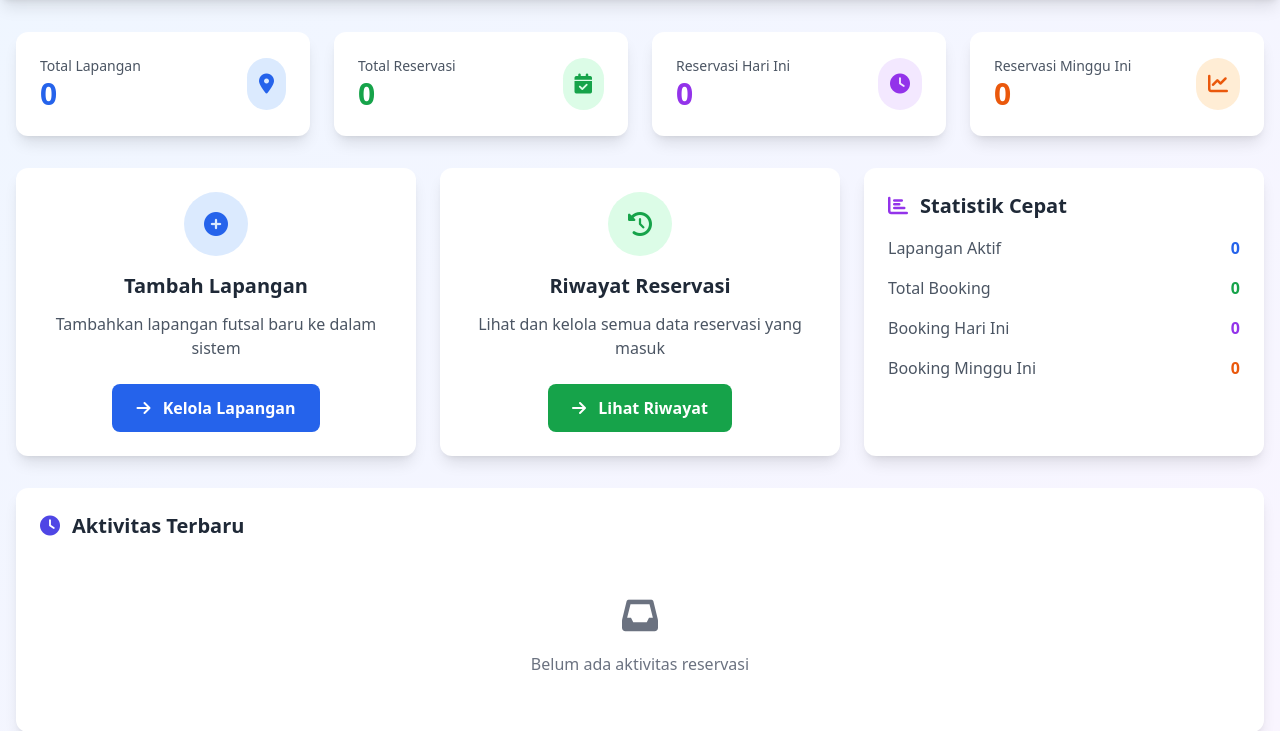
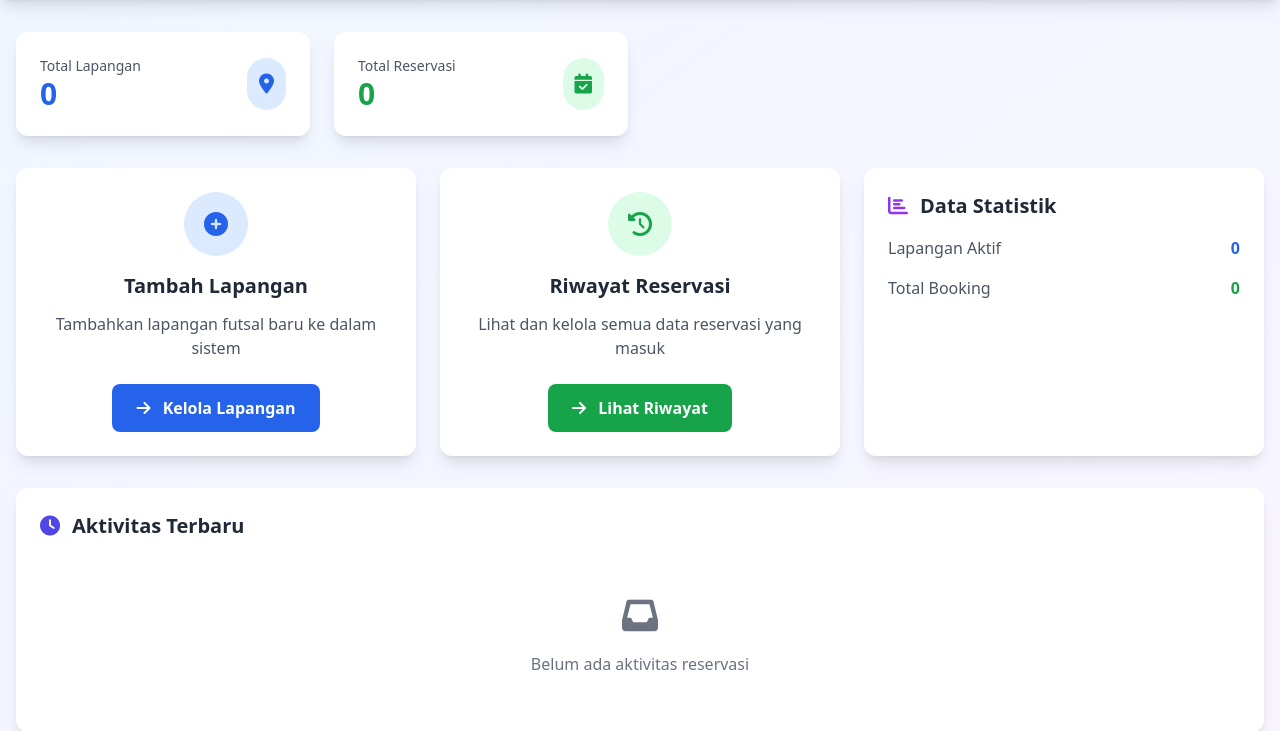
Before and after one commit to HafidzThufail22/FutsalZone, a PHP site: page /futsalzone-admin/ in a window 1280 px wide. Shown: the part 64-795 px from the top of the page. Run offline with PHP 8.4, Linux system fonts and the light colour scheme; the visitor is signed in with stand-in values (Sample User, id 1); data that the repository does not hold is empty; some libraries are stand-ins or nearby versions.

Commit message:
update landing page

```diff
--- a/futsalzone-admin/index.php
+++ b/futsalzone-admin/index.php
@@ -6,19 +6,6 @@ include '../includes/fungsi.php';
 // Hitung statistik
 $total_lapangan = mysqli_num_rows(getLapangan($koneksi));
 $total_reservasi = mysqli_num_rows(getRiwayatReservasi($koneksi));
-
-// Reservasi hari ini
-$today = date('Y-m-d');
-$query_today = "SELECT COUNT(*) as reservasi_today FROM reservasi WHERE tanggal = '$today'";
-$result_today = mysqli_query($koneksi, $query_today);
-$reservasi_today = mysqli_fetch_assoc($result_today)['reservasi_today'];
-
-// Reservasi minggu ini
-$week_start = date('Y-m-d', strtotime('monday this week'));
-$week_end = date('Y-m-d', strtotime('sunday this week'));
-$query_week = "SELECT COUNT(*) as reservasi_week FROM reservasi WHERE tanggal BETWEEN '$week_start' AND '$week_end'";
-$result_week = mysqli_query($koneksi, $query_week);
-$reservasi_week = mysqli_fetch_assoc($result_week)['reservasi_week'];
 ?>
 
 <!DOCTYPE html>
@@ -85,30 +72,6 @@ $reservasi_week = mysqli_fetch_assoc($result_week)['reservasi_week'];
                     </div>
                 </div>
             </div>
-
-            <div class="bg-white rounded-xl shadow-lg p-6">
-                <div class="flex items-center justify-between">
-                    <div>
-                        <p class="text-gray-600 text-sm">Reservasi Hari Ini</p>
-                        <p class="text-3xl font-bold text-purple-600"><?= $reservasi_today ?></p>
-                    </div>
-                    <div class="bg-purple-100 p-3 rounded-full">
-                        <i class="fas fa-clock text-purple-600 text-xl"></i>
-                    </div>
-                </div>
-            </div>
-
-            <div class="bg-white rounded-xl shadow-lg p-6">
-                <div class="flex items-center justify-between">
-                    <div>
-                        <p class="text-gray-600 text-sm">Reservasi Minggu Ini</p>
-                        <p class="text-3xl font-bold text-orange-600"><?= $reservasi_week ?></p>
-                    </div>
-                    <div class="bg-orange-100 p-3 rounded-full">
-                        <i class="fas fa-chart-line text-orange-600 text-xl"></i>
-                    </div>
-                </div>
-            </div>
         </div>
 
         <!-- Menu Admin -->
@@ -147,7 +110,7 @@ $reservasi_week = mysqli_fetch_assoc($result_week)['reservasi_week'];
             <div class="bg-white rounded-xl shadow-lg p-6">
                 <h3 class="text-xl font-bold text-gray-800 mb-4 flex items-center">
                     <i class="fas fa-chart-bar mr-3 text-purple-600"></i>
-                    Statistik Cepat
+                    Data Statistik
                 </h3>
 
                 <div class="space-y-4">
@@ -158,14 +121,6 @@ $reservasi_week = mysqli_fetch_assoc($result_week)['reservasi_week'];
                     <div class="flex justify-between items-center">
                         <span class="text-gray-600">Total Booking</span>
                         <span class="font-bold text-green-600"><?= $total_reservasi ?></span>
-                    </div>
-                    <div class="flex justify-between items-center">
-                        <span class="text-gray-600">Booking Hari Ini</span>
-                        <span class="font-bold text-purple-600"><?= $reservasi_today ?></span>
-                    </div>
-                    <div class="flex justify-between items-center">
-                        <span class="text-gray-600">Booking Minggu Ini</span>
-                        <span class="font-bold text-orange-600"><?= $reservasi_week ?></span>
                     </div>
                 </div>
             </div>
```
Also changed, not shown: index.php (+14 -0 lines), asset/lapangan1.jpg (added), asset/lapangan2.jpg (added), futsalzone-admin/.htaccess (added).
